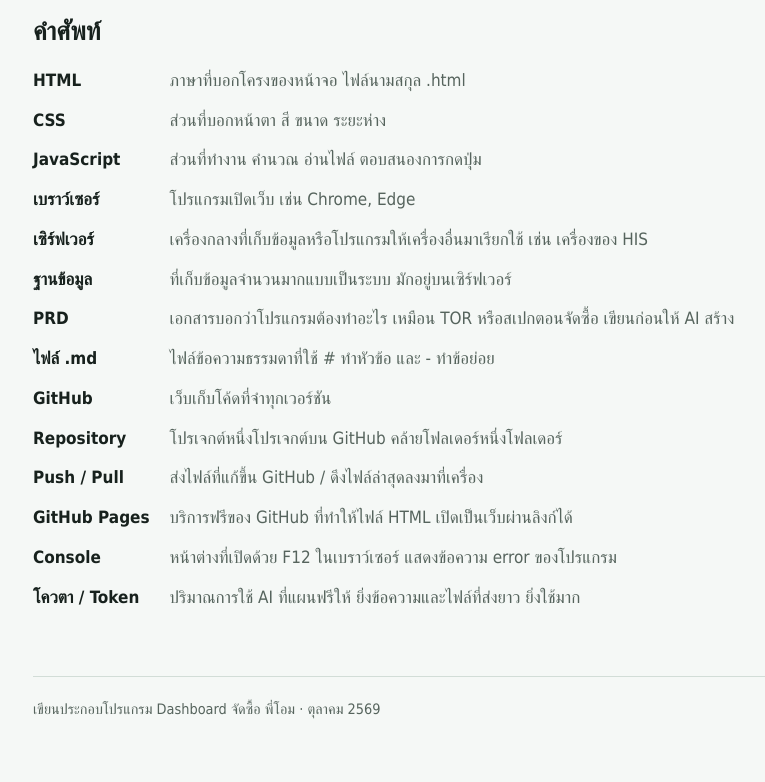
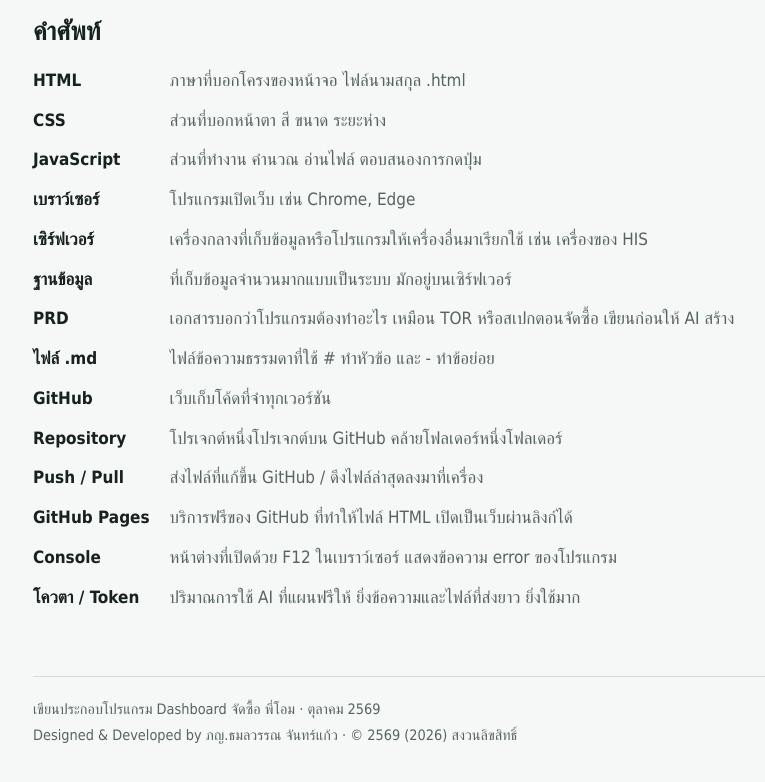
Before and after one commit to Tamonwan-chan/Procurement-RJ-2-Dashboard, a plain HTML site: page guide/index.html in a window 1280 px wide. Shown: the part 9950-10732 px from the top of the page, without its empty margins (227-992 px from the left). Drawn offline with Linux system fonts and the light colour scheme; a web font is replaced by a local one.

Commit message:
Add an all-rights-reserved LICENSE and author credit
Co-Authored-By: Claude Opus 5.5 <noreply@anthropic.com>

```diff
--- a/guide/index.html
+++ b/guide/index.html
@@ -661,7 +661,7 @@ html { scroll-behavior: smooth; }
 
 </main>
 
-<footer>เขียนประกอบโปรแกรม Dashboard จัดซื้อ พี่โอม · ตุลาคม 2569</footer>
+<footer>เขียนประกอบโปรแกรม Dashboard จัดซื้อ พี่โอม · ตุลาคม 2569<br>Designed &amp; Developed by ภญ.ธมลวรรณ จันทร์แก้ว · © 2569 (2026) สงวนลิขสิทธิ์</footer>
 </div>
 
 <script>
```
Also changed, not shown: README.md, 1 other file.
